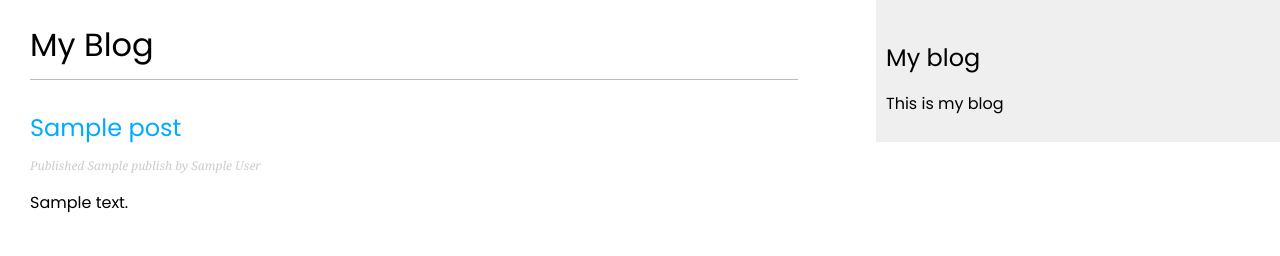
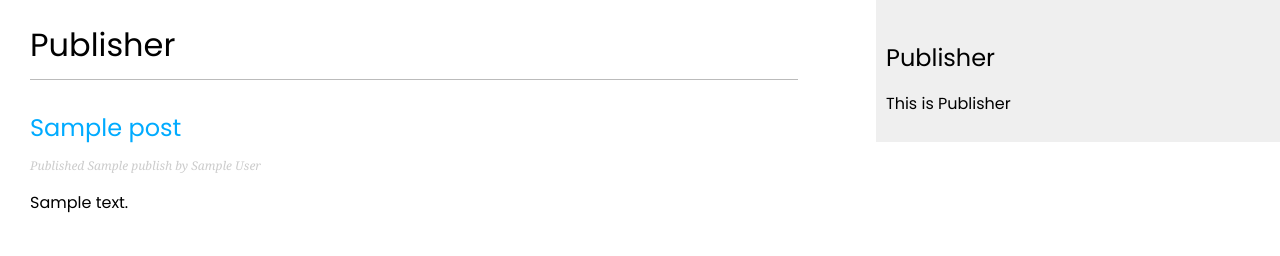
Before and after one commit to MarvinKweyu/Publisher, a Django app: template blog/templates/blog/post/list.html in a window 1280 px wide. Shown: the top 256 px of the page. Run offline with Django 3.2, Linux system fonts and the light colour scheme; the template is opened without the code that fills it: most values are stand-ins (such as "Sample title", 1, 10 or a date in 2020).

```diff
--- a/blog/templates/blog/base.html
+++ b/blog/templates/blog/base.html
@@ -15,8 +15,8 @@
         {% endblock %}
     </div>
     <div id="sidebar">
-        <h2>My blog</h2>
-        <p>This is my blog</p>
+        <h2>Publisher</h2>
+        <p>This is Publisher</p>
 </div>
 
 </body>
--- a/blog/templates/blog/post/list.html
+++ b/blog/templates/blog/post/list.html
@@ -1,9 +1,9 @@
 <!--  inherit from base.html -->
 {% extends "blog/base.html" %}
 
-{% block title %}My Blog{% endblock %}
+{% block title %}Publisher{% endblock %}
 {% block content %}
-<h1>My Blog</h1>
+<h1>Publisher</h1>
 
 {% for post in posts %}
 <h2><a href="{{post.get_absolute_url}}">{{post.title}}</a></h2>
```
Also changed, not shown: README.md, 1 other file.
